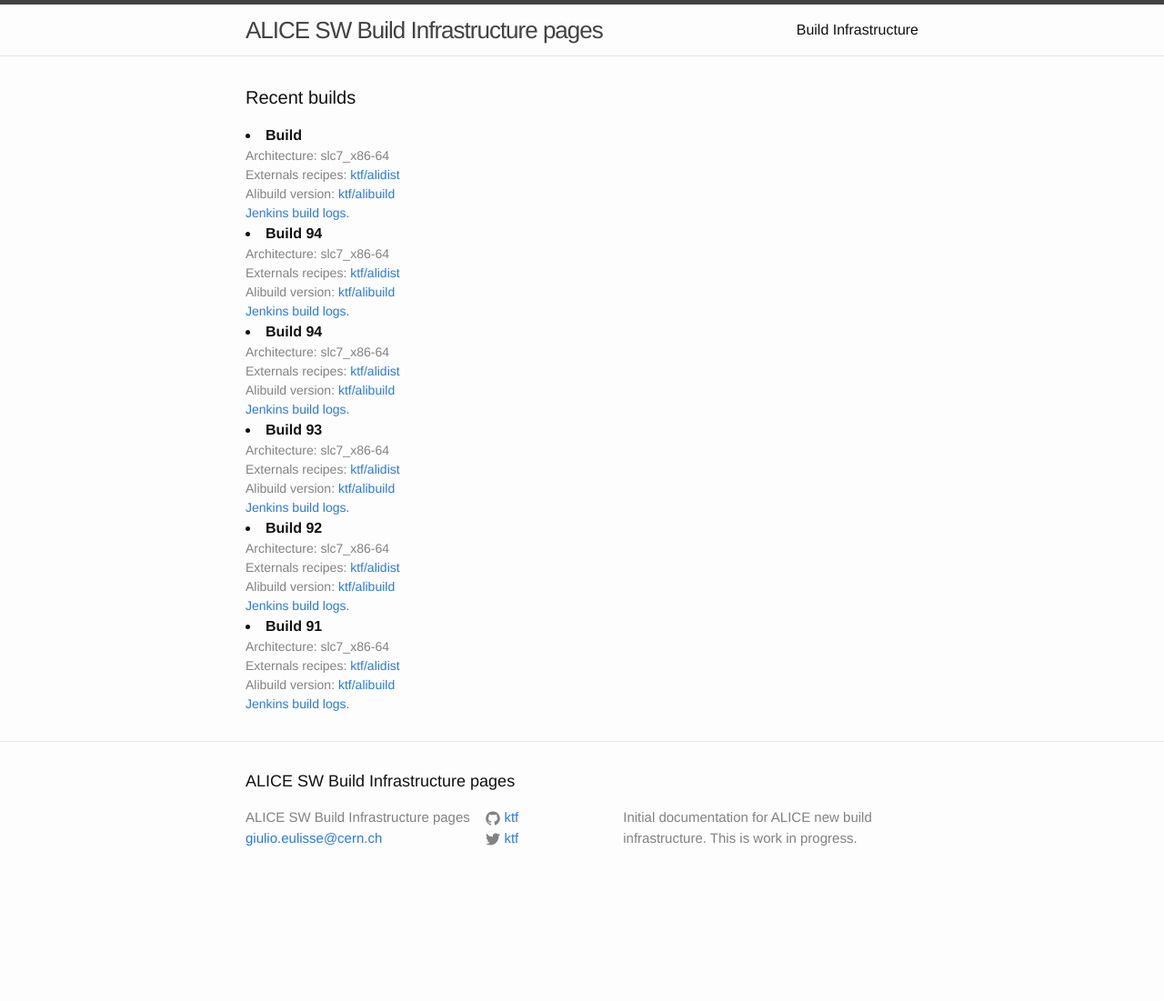
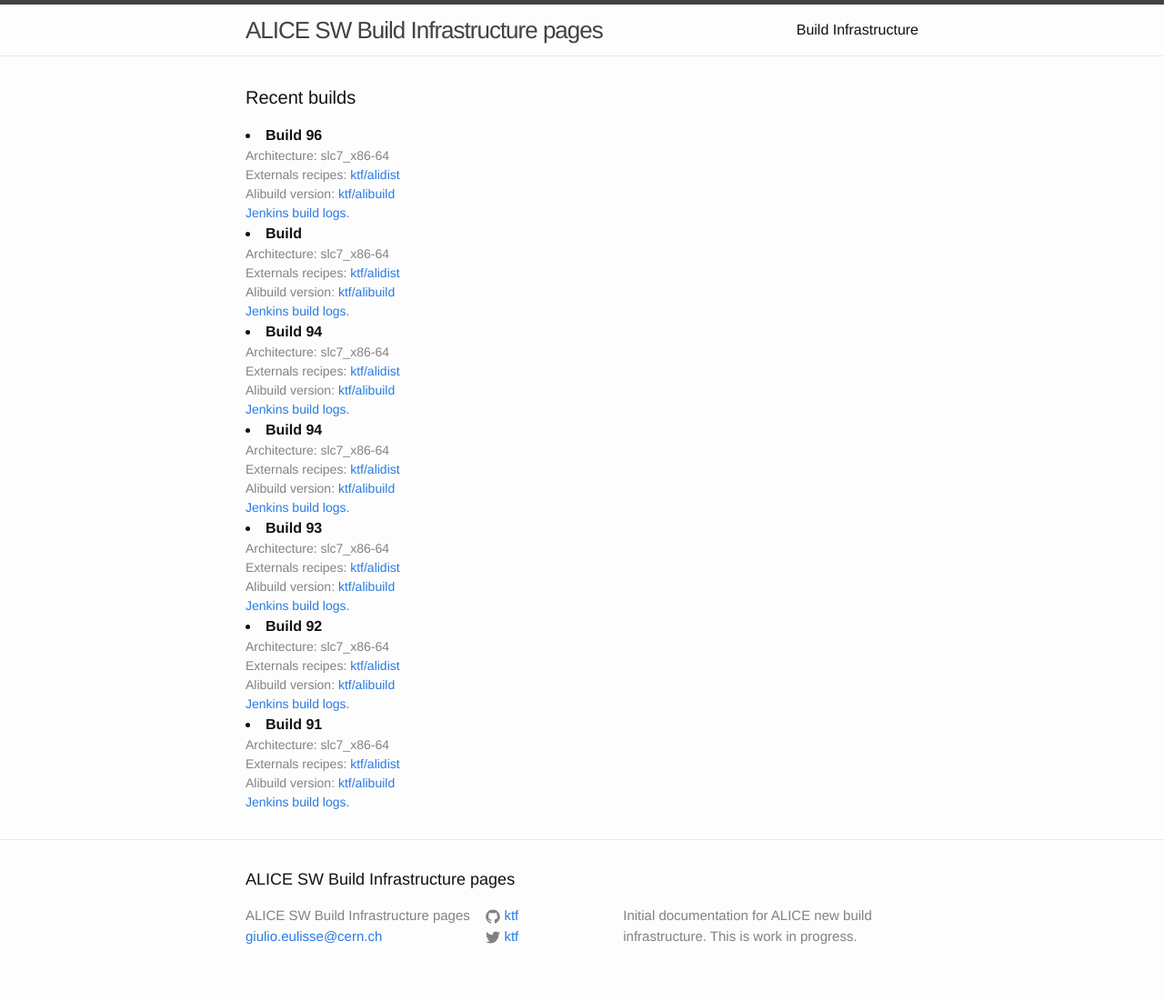
Before and after one commit to alisw/alisw.github.io, a Jekyll site: the page built from index.html, in a window 1280 px wide. Shown: the whole page at 91% size. Built offline with Jekyll 4.4.1, drawn with Linux system fonts in a browser that asks for light colours; before the commit the page ends 993 px from its top, so only the background shows below that.

Commit message:
Updated results.

```diff
--- a/_data/build.yaml
+++ b/_data/build.yaml
@@ -28,3 +28,8 @@
   alibuild: ktf
   alidist: ktf
   jenkins_build_nr:
+-
+  architecture: slc7_x86-64
+  alibuild: ktf
+  alidist: ktf
+  jenkins_build_nr: 96
```
